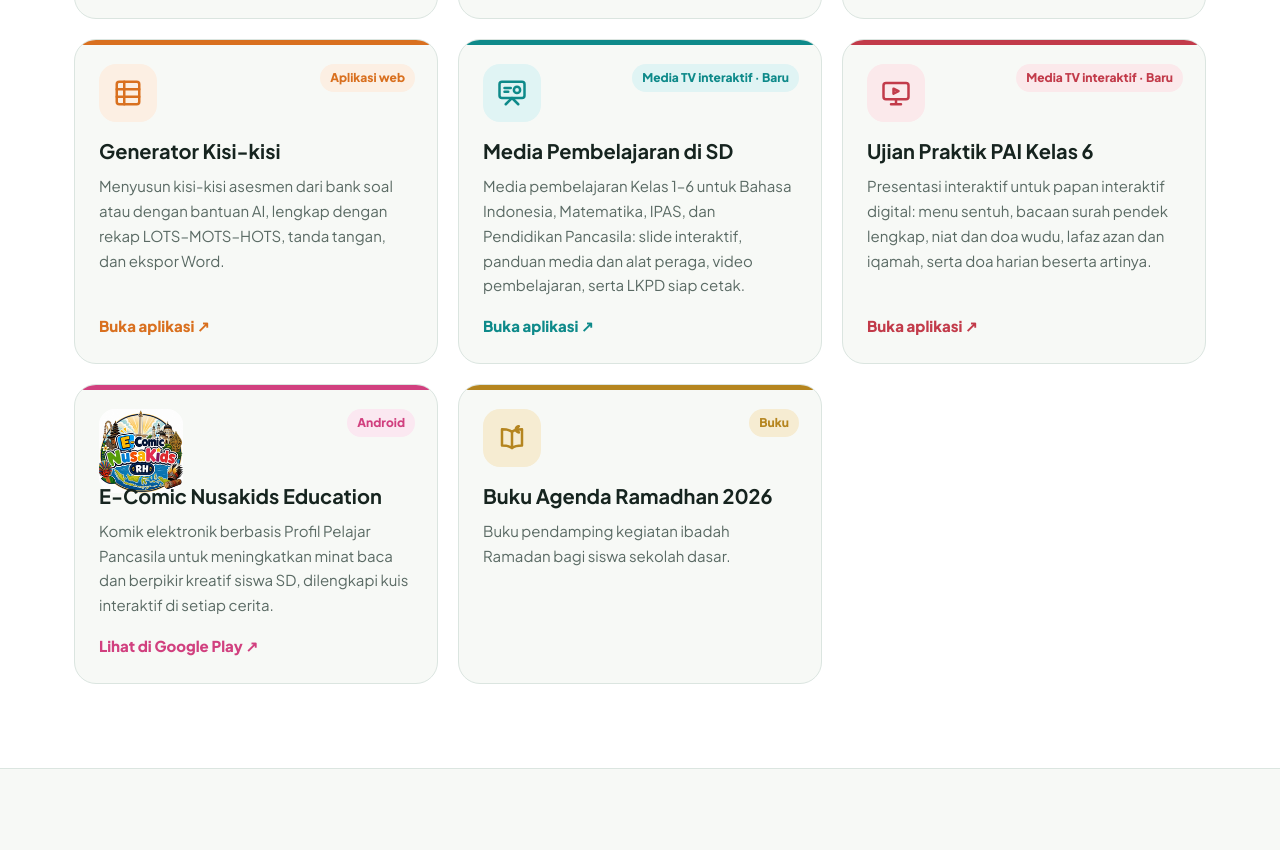
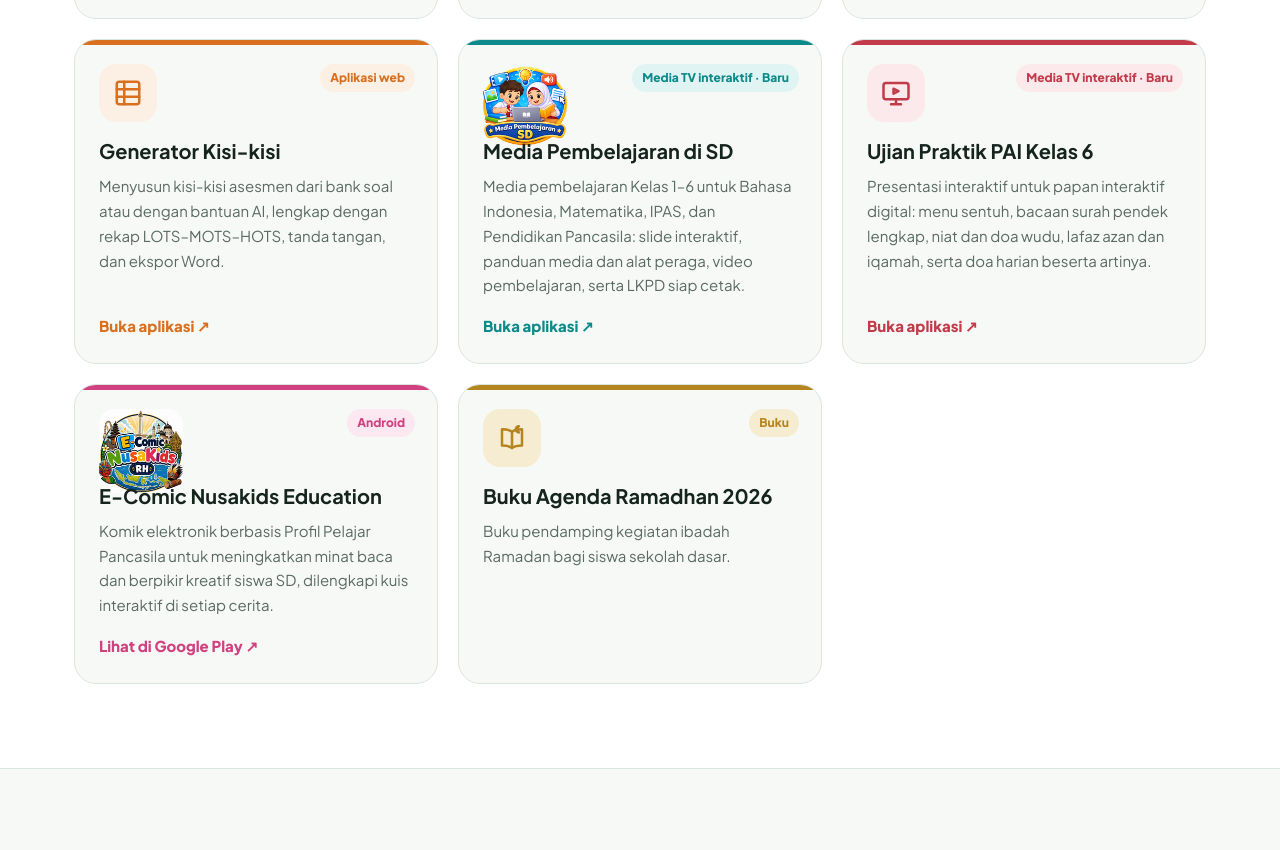
Before and after one commit to rudihartono91/rudihartono91.github.io, a plain HTML site: page index.html in a window 1280 px wide. Shown: the part 2830-3680 px from the top of the page. Drawn offline with Linux system fonts and the light colour scheme.

Commit message:
Media Pembelajaran di SD: ikon aplikasi (logo header, favicon, kartu beranda)
Co-Authored-By: Claude Opus 5.5 <noreply@anthropic.com>
Claude-Session: https://claude.ai/code/session_01GhxNiCtxCc5i3XeBmQiSYS

```diff
--- a/index.html
+++ b/index.html
@@ -233,7 +233,7 @@ footer{text-align:center;color:var(--abu);font-size:14px;padding:34px 20px 44px}
       </a>
       <a class="card reveal" style="--a:#0e8a8a;--t:#e0f4f4" href="kelas-interaktif/">
         <span class="tag">Media TV interaktif · Baru</span>
-        <div class="ic"><svg viewBox="0 0 24 24" fill="none" stroke="currentColor" stroke-width="2" stroke-linecap="round" stroke-linejoin="round" aria-hidden="true"><rect x="2" y="3" width="20" height="13" rx="2"/><path d="M7 21l5-5 5 5"/><path d="M6 8h5M6 11h3"/><circle cx="16" cy="9.5" r="2.5"/></svg></div>
+        <div class="ic" style="background:none;padding:0"><img src="kelas-interaktif/ikon-160.png" alt="Ikon Media Pembelajaran SD" style="width:84px;height:84px;object-fit:contain"></div>
         <h3>Media Pembelajaran di SD</h3>
         <p>Media pembelajaran Kelas 1–6 untuk Bahasa Indonesia, Matematika, IPAS, dan Pendidikan Pancasila: slide interaktif, panduan media dan alat peraga, video pembelajaran, serta LKPD siap cetak.</p>
         <span class="go">Buka aplikasi ↗</span>
```
Also changed, not shown: kelas-interaktif/index.html (+3 -2 lines), kelas-interaktif/ikon-160.png (added), kelas-interaktif/ikon-192.png (added), kelas-interaktif/ikon-48.png (added), kelas-interaktif/ikon-96.png (added).
